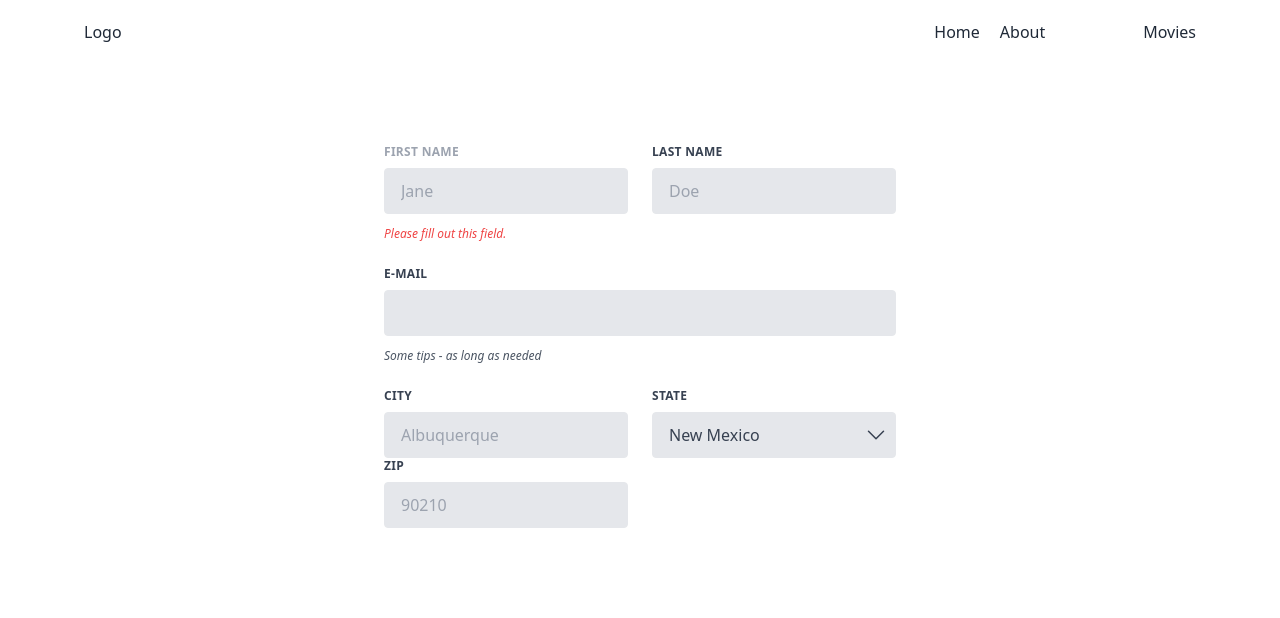
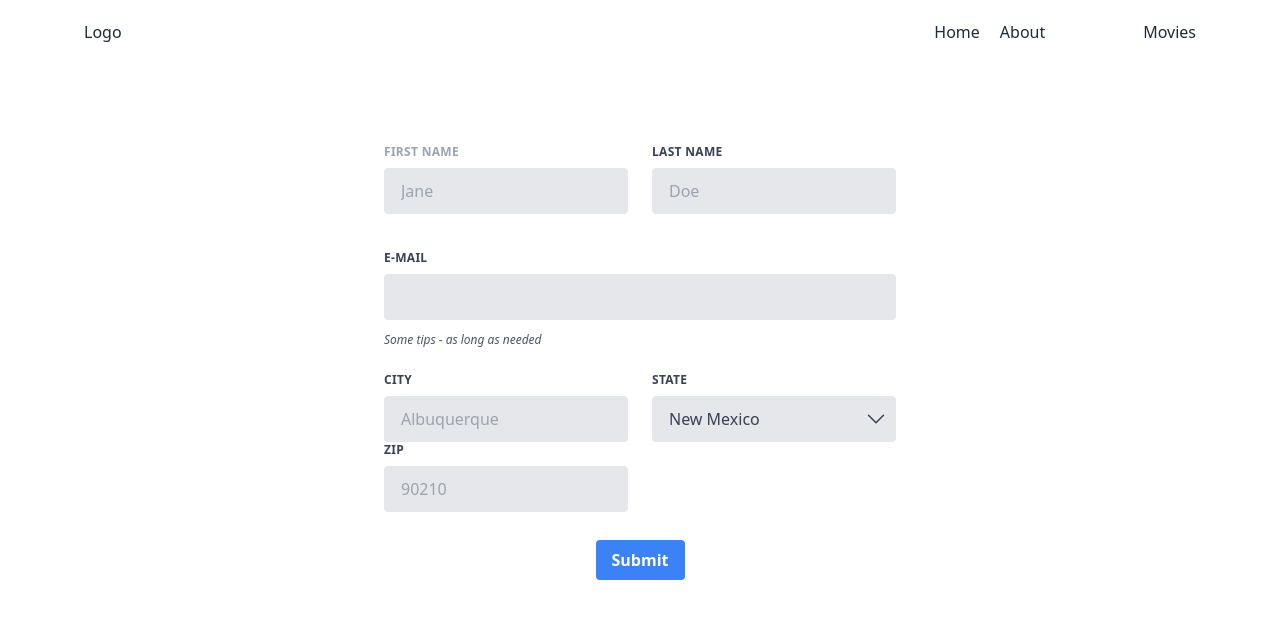
Before and after one commit to imran-khani/Testing-movies-site-react, a React (Vite) app: page /contact in a window 1280 px wide. Shown: the top 618 px of the page. Built offline with nearby package versions, Linux system fonts and the light colour scheme.

Commit message:
form validation check

```diff
--- a/src/pages/Contact.jsx
+++ b/src/pages/Contact.jsx
@@ -1,9 +1,19 @@
 import { useState } from "react";
 
 const Contact = () => {
+
   const [inputValue, setInputValue] = useState("");
+  const [formSubmitted, setFormSubmitted] = useState(false);
   const handleValueChange = (value) => setInputValue(value);
-  const Para = () => {
+
+  const handleSubmit = (e) => {
+    e.preventDefault();
+    setFormSubmitted(true);
+    if (inputValue.length == 0) {
+      return;
+    }
+  };
+  const ErrorPara = () => {
     return (
       <p className="text-red-500 text-xs italic">Please fill out this field.</p>
     );
@@ -12,7 +22,7 @@ const Contact = () => {
     <>
       <div className="flex justify-center items-center mt-20 max-w-6xl mx-auto">
         <div>
-          <form className="w-full max-w-lg">
+          <form className="w-full max-w-lg" onSubmit={handleSubmit}>
             <div className="flex flex-wrap -mx-3 mb-6">
               <div className="w-full md:w-1/2 px-3 mb-6 md:mb-0">
                 <label
@@ -28,7 +38,7 @@ const Contact = () => {
                   placeholder="Jane"
                   onChange={(e) => handleValueChange(e.target.value)}
                 />
-                {inputValue.length > 0 ? null : <Para />}
+                {!inputValue && formSubmitted && <ErrorPara />}
               </div>
               <div className="w-full md:w-1/2 px-3">
                 <label
@@ -38,11 +48,13 @@ const Contact = () => {
                   Last Name
                 </label>
                 <input
-                  className="appearance-none block w-full bg-gray-200 text-gray-700 border border-gray-200 rounded py-3 px-4 leading-tight focus:outline-none focus:bg-white focus:border-gray-500"
+                  className="appearance-none mb-3 block w-full bg-gray-200 text-gray-700 border border-gray-200 rounded py-3 px-4 leading-tight focus:outline-none focus:bg-white focus:border-gray-500"
                   id="grid-last-name"
                   type="text"
                   placeholder="Doe"
+                  onChange={(e) => handleValueChange(e.target.value)}
                 />
+                {/* {inputValue.length > 0 ? null : <ErrorPara />} */}
               </div>
             </div>
             <div className="flex flex-wrap -mx-3 mb-6">
@@ -57,6 +69,7 @@ const Contact = () => {
                   className="appearance-none block w-full bg-gray-200 text-gray-700 border border-gray-200 rounded py-3 px-4 mb-3 leading-tight focus:outline-none focus:bg-white"
                   id="grid-password"
                   type="email"
+                  onChange={(e) => handleValueChange(e.target.value)}
                 />
                 <p className="text-gray-600 text-xs italic">
                   Some tips - as long as needed
@@ -76,6 +89,7 @@ const Contact = () => {
                   id="grid-city"
                   type="text"
                   placeholder="Albuquerque"
+                  onChange={(e) => handleValueChange(e.target.value)}
                 />
               </div>
               <div className="w-full md:w-1/2 px-3 mb-6 md:mb-0">
@@ -89,6 +103,7 @@ const Contact = () => {
                   <select
                     className="block appearance-none w-full bg-gray-200 border border-gray-200 text-gray-700 py-3 px-4 pr-8 rounded leading-tight focus:outline-none focus:bg-white focus:border-gray-500"
                     id="grid-state"
+                    onChange={(e) => handleValueChange(e.target.value)}
                   >
                     <option>New Mexico</option>
                     <option>Missouri</option>
@@ -128,6 +143,14 @@ const Contact = () => {
                 />
               </div>
             </div>
+            <div className="text-center">
+              <button
+                className="bg-blue-500 mt-5  hover:bg-blue-700 text-white font-bold py-2 px-4 rounded"
+                type="submit"
+              >
+                Submit
+              </button>
+            </div>
           </form>
         </div>
       </div>
```
